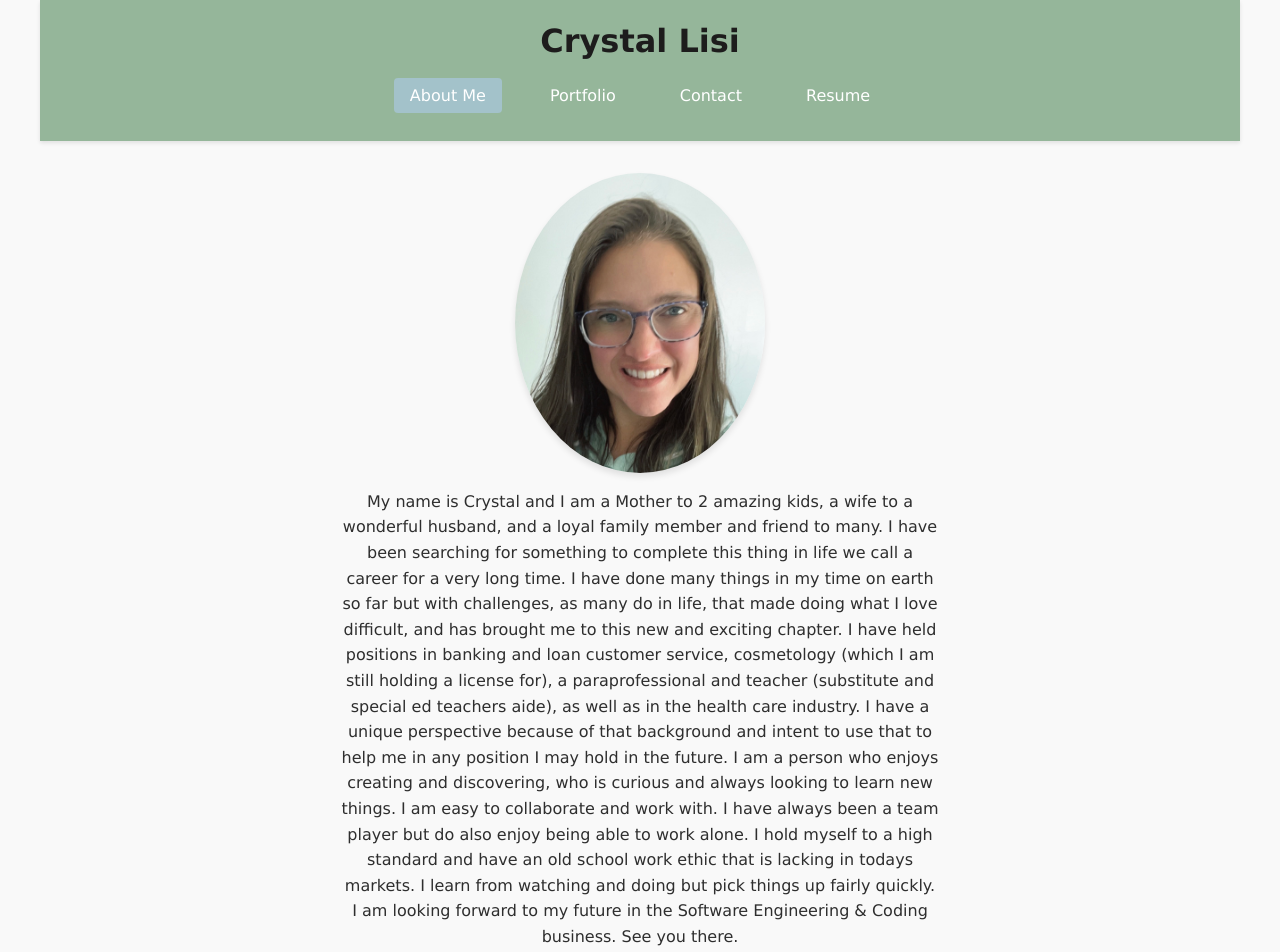
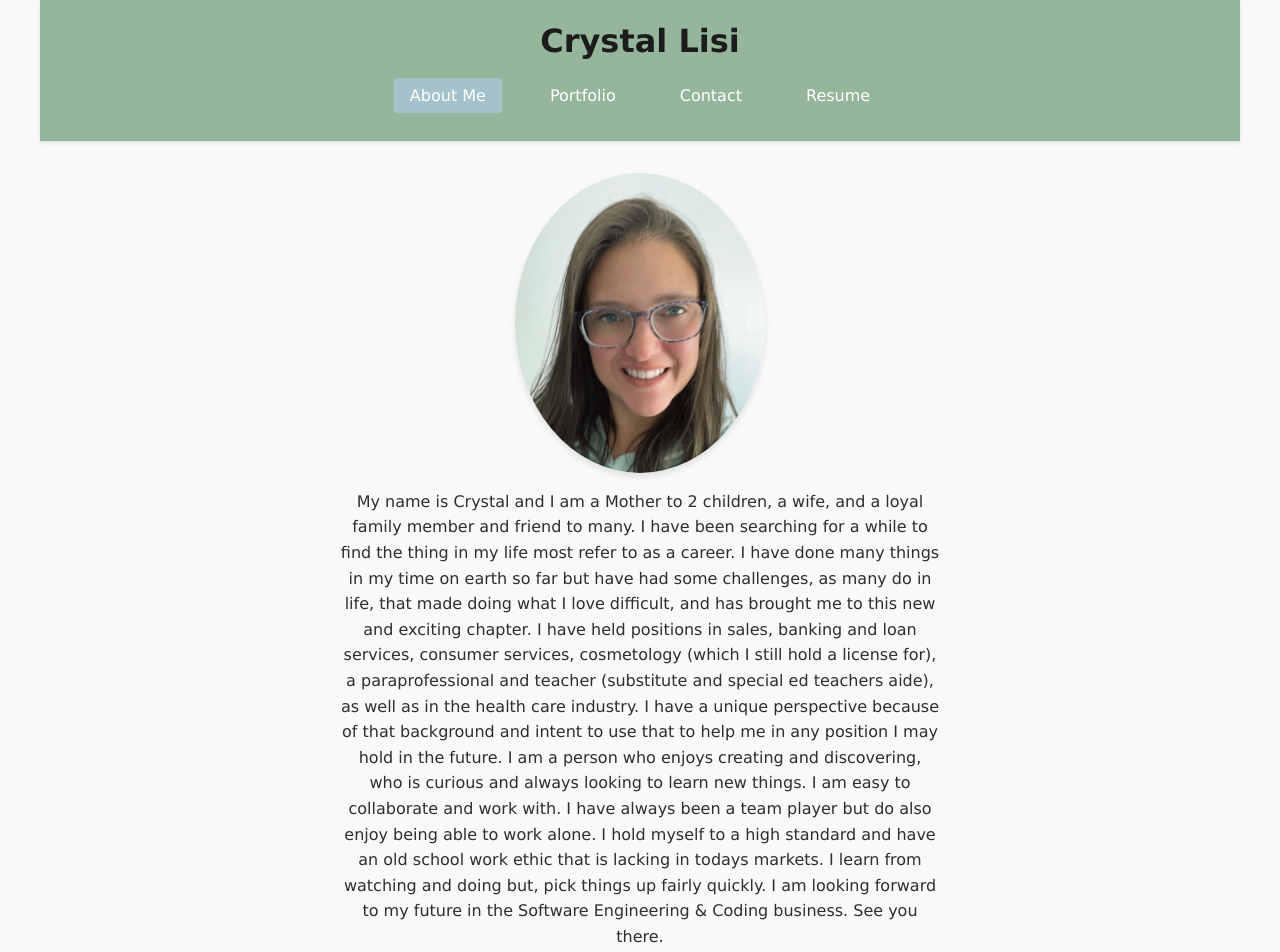
Before and after one commit to smrsun/Main-Portfolio, a React (Vite) app: page / in a window 1280 px wide. Shown: the top 952 px of the page. Built offline with nearby package versions, Linux system fonts and the light colour scheme.

Commit message:
added new info on about me

```diff
--- a/src/pages/aboutMe.jsx
+++ b/src/pages/aboutMe.jsx
@@ -1,9 +1,9 @@
 function AboutMe() {
     return (
     <section id="about">
-        <img src="./src/assets/images/IMG_5807.jpg" alt="Crystal Lisi" />
-        <p>My name is Crystal and I am a Mother to 2 amazing kids, a wife to a wonderful husband, and a loyal family member and friend to many. I have been searching for something to complete this thing in life we call a career for a very long time. I have done many things in my time on earth so far but with challenges, as many do in life, that made doing what I love difficult, and has brought me to this new and exciting chapter. I have held positions in banking and loan customer service, cosmetology (which I am still holding a license for), a paraprofessional and teacher (substitute and special ed teachers aide), as well as in the health care industry. I have a unique perspective because of that background and intent to use that to help me in any position I may hold in the future.
-        I am a person who enjoys creating and discovering, who is curious and always looking to learn new things. I am easy to collaborate and work with. I have always been a team player but do also enjoy being able to work alone. I hold myself to a high standard and have an old school work ethic that is lacking in todays markets. I learn from watching and doing but pick things up fairly quickly. I am looking forward to my future in the Software Engineering & Coding business. See you there. </p>
+        <img src="./src/assets/images/IMG_5807.jpg" alt="Photo of Crystal" />
+        <p>My name is Crystal and I am a Mother to 2 children, a wife, and a loyal family member and friend to many. I have been searching for a while to find the thing in my life most refer to as a career. I have done many things in my time on earth so far but have had some challenges, as many do in life, that made doing what I love difficult, and has brought me to this new and exciting chapter. I have held positions in sales, banking and loan services, consumer services, cosmetology (which I still hold a license for), a paraprofessional and teacher (substitute and special ed teachers aide), as well as in the health care industry. I have a unique perspective because of that background and intent to use that to help me in any position I may hold in the future.
+        I am a person who enjoys creating and discovering, who is curious and always looking to learn new things. I am easy to collaborate and work with. I have always been a team player but do also enjoy being able to work alone. I hold myself to a high standard and have an old school work ethic that is lacking in todays markets. I learn from watching and doing but, pick things up fairly quickly. I am looking forward to my future in the Software Engineering & Coding business. See you there. </p>
     </section>
     )
 };
```
